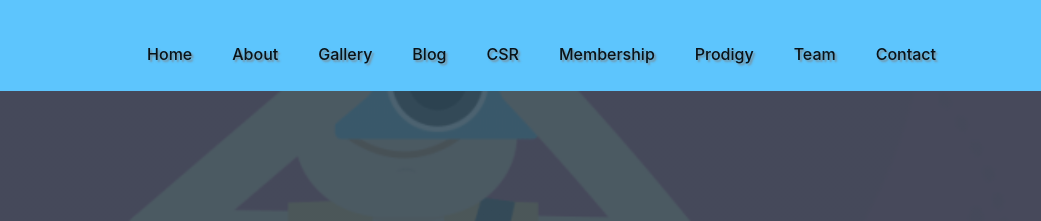
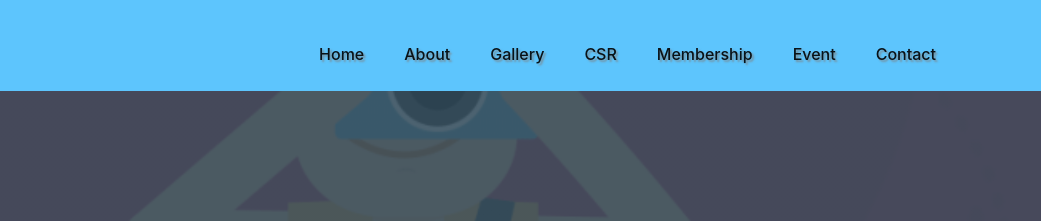
Before and after one commit to mdarslan7/acm-w, a plain HTML site: page gallery.html in a window 1280 px wide. Shown: the top 221 px of the page, 239-1280 px from the left. Drawn offline with Linux system fonts and the light colour scheme; files whose address does not match are found by name.

Commit message:
Update gallery.html

```diff
--- a/gallery.html
+++ b/gallery.html
@@ -60,17 +60,13 @@
                             <div class="collapse navbar-collapse main-menu-item justify-content-end" id="navbarSupportedContent">
                                 <ul class="navbar-nav">
                                     <li class="nav-item active ">
-                                        <a class="nav-link" href="index-2.html">Home</a>
+                                        <a class="nav-link" href="index.html">Home</a>
                                     </li>
                                     <li class="nav-item  active current">
                                         <a class="nav-link" href="about.html">About</a>
                                     </li>
                                     <li class="nav-item  active ">
                                         <a class="nav-link" href="gallery.html">Gallery</a>
-                                    </li>
-
-                                    <li class="nav-item active ">
-                                        <a class="nav-link" target="_blank" href="http://blogflix.upesacm.org/">Blog</a>
                                     </li>
                                     <li class="nav-item active ">
                                         <a class="nav-link" target="_blank" href="csr/index.html">CSR</a>
@@ -79,10 +75,7 @@
                                         <a class="nav-link" target="_blank" href="https://acm-register-v2.herokuapp.com/">Membership</a>
                                     </li>
                                     <li class="nav-item active ">
-                                        <a class="nav-link" target="_blank" href="http://prodigy.upesacm.org//">Prodigy</a>
-                                    </li>
-                                    <li class="nav-item active ">
-                                        <a class="nav-link" href="team.html">Team</a>
+                                        <a class="nav-link" href="team.html">Event</a>
                                     </li>
                                     <li class="nav-item active ">
                                         <a class="nav-link" href="contact.html">Contact</a>
```
